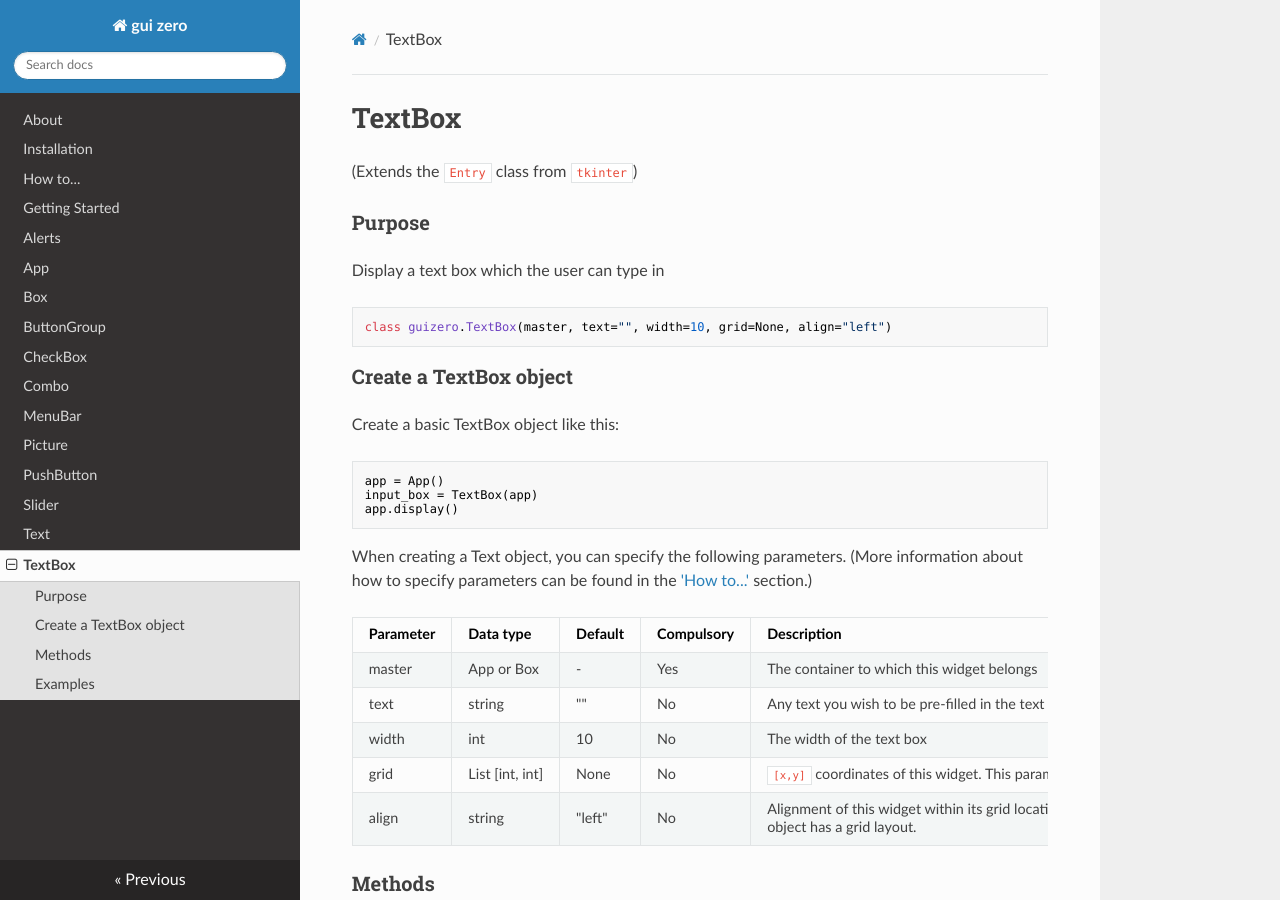
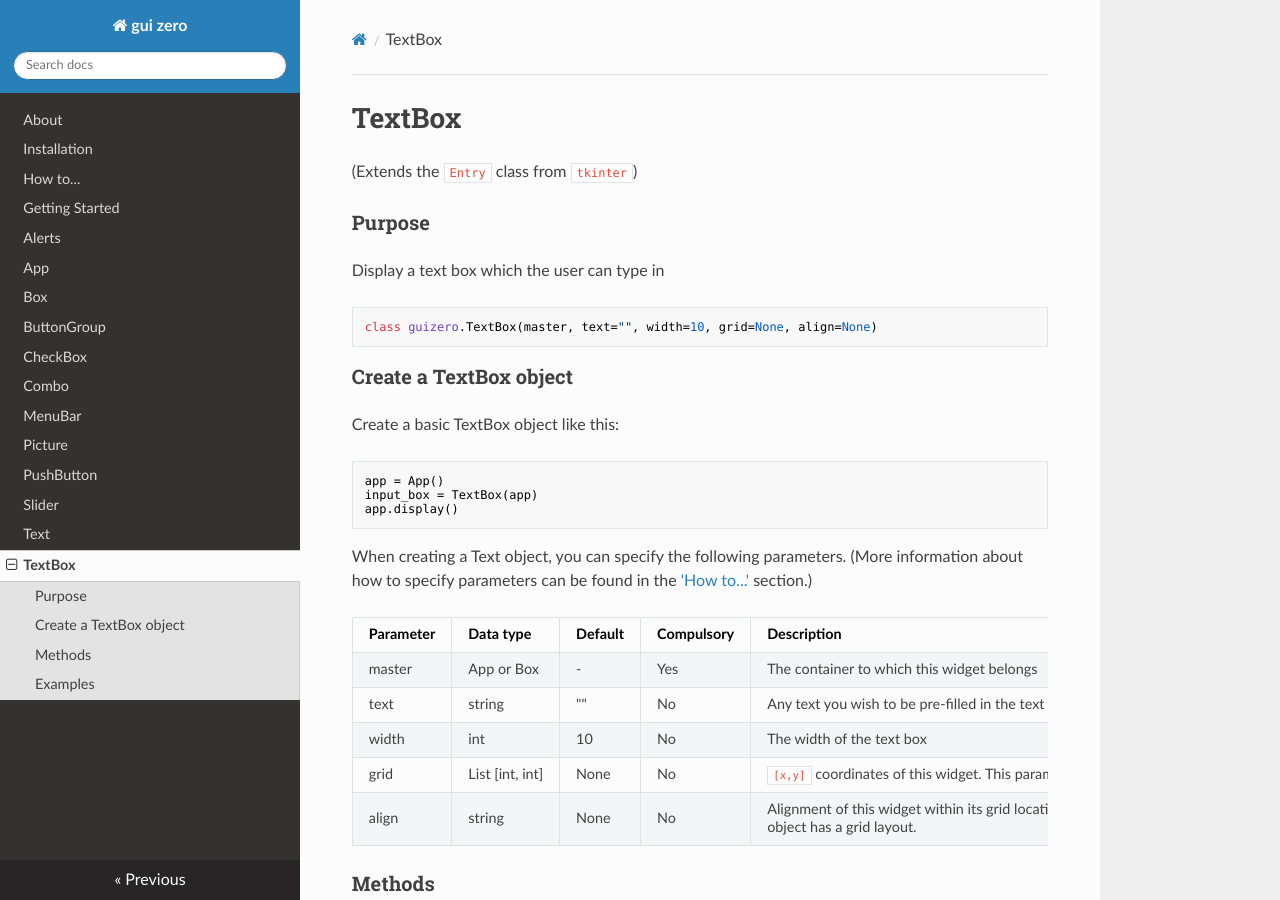
Before and after one commit to lawsie/guizero, an MkDocs documentation site: the page built from docs-src/docs/textbox.md, in a window 1280 px wide and 900 px high. Built offline with MkDocs 1.6.1, drawn with Linux system fonts in a browser that asks for light colours; nearby versions of some CDN libraries; old or Windows-style settings are respelled for this version of MkDocs.

Commit message:
Don't align text/textbox left by default

````diff
--- a/docs-src/docs/textbox.md
+++ b/docs-src/docs/textbox.md
@@ -6,7 +6,7 @@
 Display a text box which the user can type in
 
 ```
-class guizero.TextBox(master, text="", width=10, grid=None, align="left")
+class guizero.TextBox(master, text="", width=10, grid=None, align=None)
 ```
 
 ### Create a TextBox object
@@ -28,7 +28,7 @@
 | text   | string    | ""  | No         | Any text you wish to be pre-filled in the text box |
 | width   | int    | 10     | No         | The width of the text box|
 | grid   | List [int, int]   | None     | No         | `[x,y]` coordinates of this widget. This parameter is only required if the `master` object has a grid layout. |
-| align   | string     | "left"     | No         | Alignment of this widget within its grid location. Possible values: `"top"`, `"bottom"`, `"left"`, `"right"`. This parameter is only required if the `master` object has a grid layout.  |
+| align   | string     | None     | No         | Alignment of this widget within its grid location. Possible values: `"top"`, `"bottom"`, `"left"`, `"right"`. This parameter is only required if the `master` object has a grid layout.  |
 
 
 ### Methods
````
Also changed, not shown: docs-src/docs/text.md (+2 -2 lines), 2 other files.
